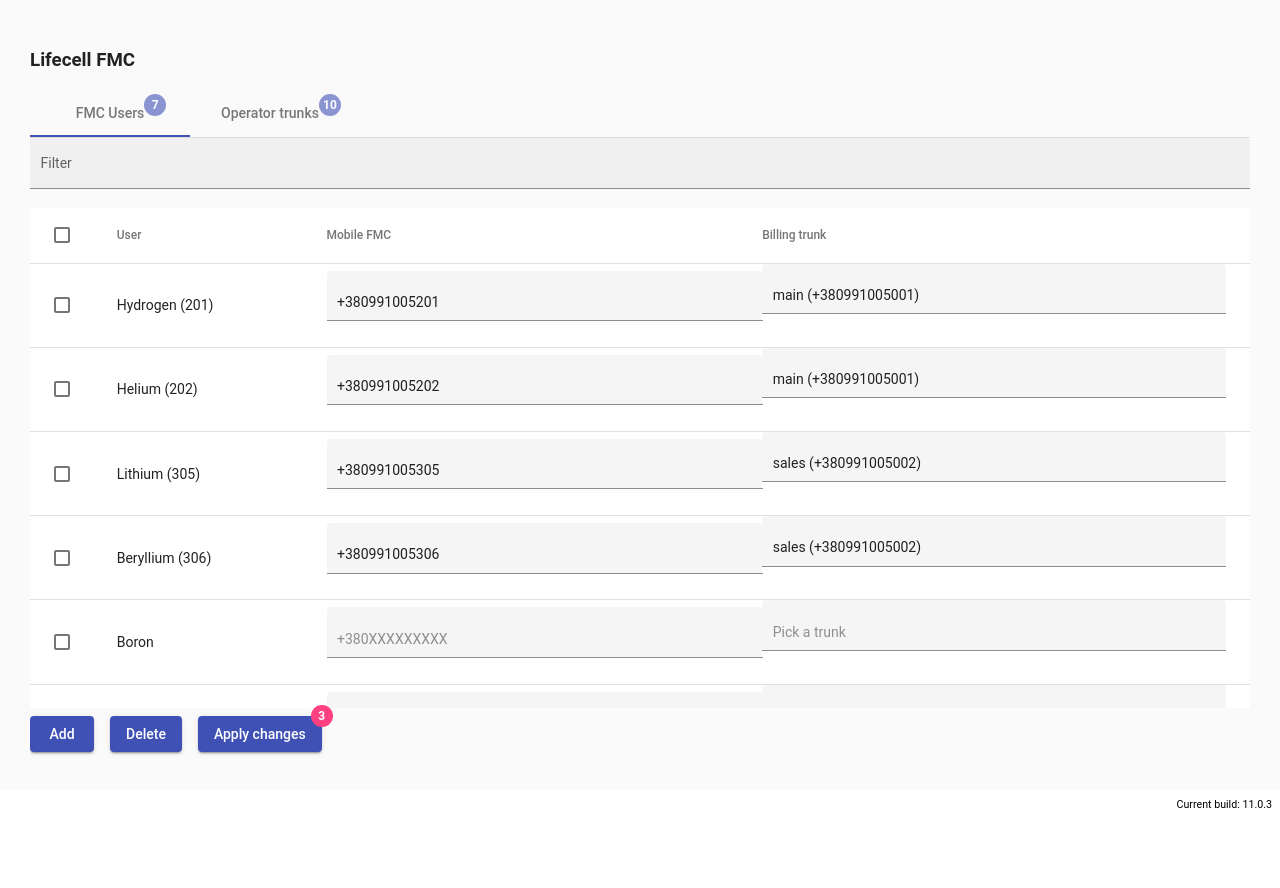
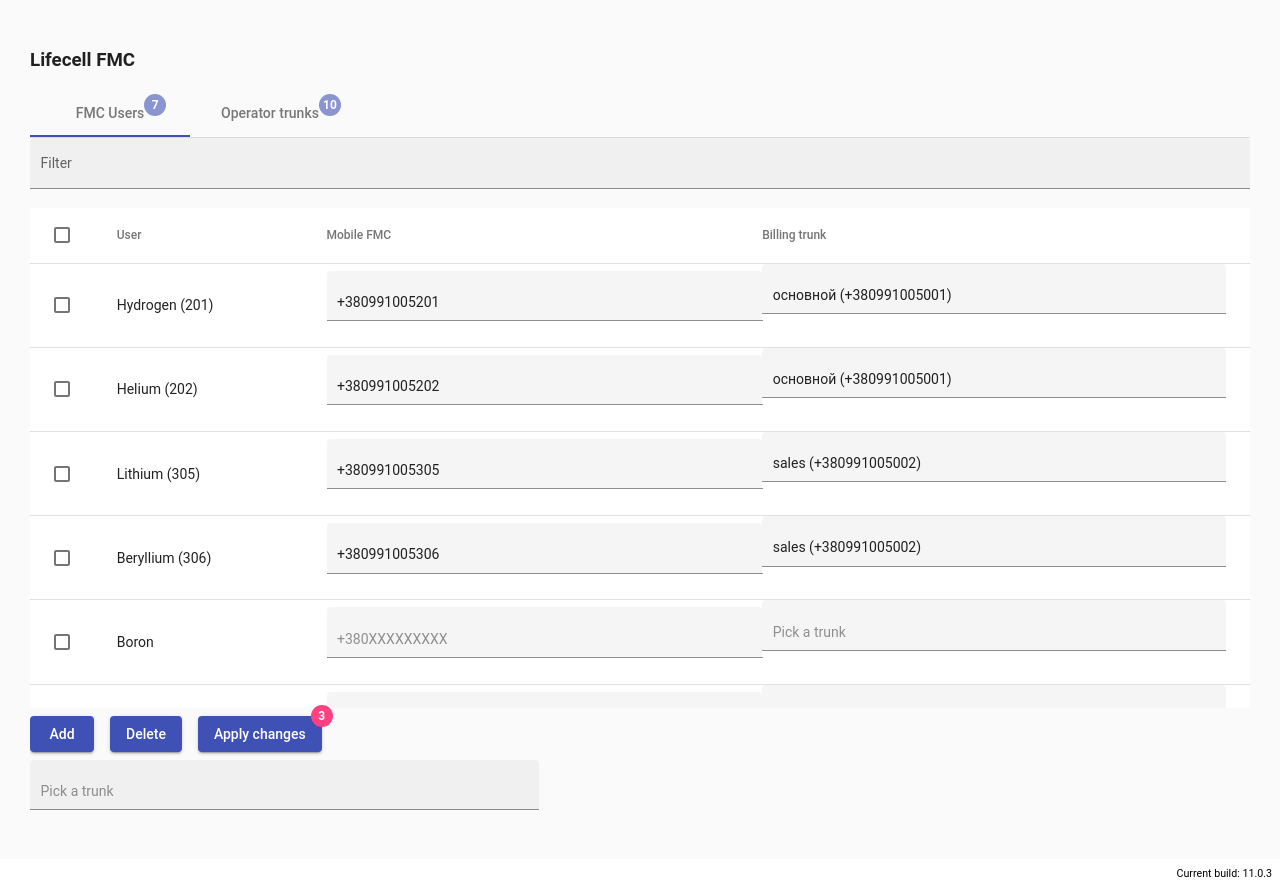
Before and after one commit to handsome911/angular-lpqqvg, an Angular app: page / in a window 1280 px wide. Before the commit the page ends 819 px from the top, so only its background shows below. Built offline with nearby package versions, Linux system fonts and the light colour scheme.

Commit message:
2 files modified

```diff
--- a/src/app/table-selection-example.html
+++ b/src/app/table-selection-example.html
@@ -110,7 +110,28 @@
       <button mat-raised-button color="primary"
           matBadge="3" matBadgePosition="after" matBadgeColor="accent">
         Apply changes
+
       </button>
+
+
+  <mat-form-field>
+    <input matInput
+           [name]="trunkSelect"
+
+           type="text"
+           placeholder="Pick a trunk"
+           aria-label="trunk"
+        [formControl]="myControl"
+           [matAutocomplete]="auto"
+           >
+           <!--  -->
+    <mat-autocomplete #auto="matAutocomplete" >
+      <mat-option *ngFor="let option of filteredOptions | async" [value]="option">
+        {{option}}
+      </mat-option>
+    </mat-autocomplete>
+  </mat-form-field>
+
     </div>
 
   </mat-tab>
@@ -133,7 +154,6 @@
         <mat-icon>{{hide ? 'visibility_off' : 'visibility'}}</mat-icon>
         </button>
       </mat-form-field>
-
     </div>
 
     <div class="example-table-container">
@@ -188,6 +208,7 @@
           matBadge="1" matBadgePosition="after" matBadgeColor="accent">
         Apply changes
       </button>
+
     </div>
 
   </mat-tab>
--- a/src/app/table-selection-example.ts
+++ b/src/app/table-selection-example.ts
@@ -14,8 +14,8 @@
 }
 
 const ELEMENT_DATA: PeriodicElement[] = [
-  {position: 0, name: 'Hydrogen (201)',  number: '+380991005201', trunk: 'main (+380991005001)'},
-  {position: 1, name: 'Helium (202)',    number: '+380991005202', trunk: 'main (+380991005001)'},
+  {position: 0, name: 'Hydrogen (201)',  number: '+380991005201', trunk: 'основной (+380991005001)'},
+  {position: 1, name: 'Helium (202)',    number: '+380991005202', trunk: 'основной (+380991005001)'},
   {position: 2, name: 'Lithium (305)',   number: '+380991005305', trunk: 'sales (+380991005002)'},
   {position: 3, name: 'Beryllium (306)', number: '+380991005306', trunk: 'sales (+380991005002)'},
   {position: 4, name: 'Boron',           number: '',              trunk: ''},
@@ -40,7 +40,7 @@
 
 
 const ELEMENT_DATA_SIP: TrunkElement[] = [
-  {position: 0, trunkName: 'main',       trunkNumber: '+380991005001'},
+  {position: 0, trunkName: 'основной',       trunkNumber: '+380991005001'},
   {position: 1, trunkName: 'sales',      trunkNumber: '+380991005002'},
   {position: 2, trunkName: 'logistics',  trunkNumber: '+380999999999'},
   {position: 3, trunkName: '',           trunkNumber: '+380990007034'},
```
